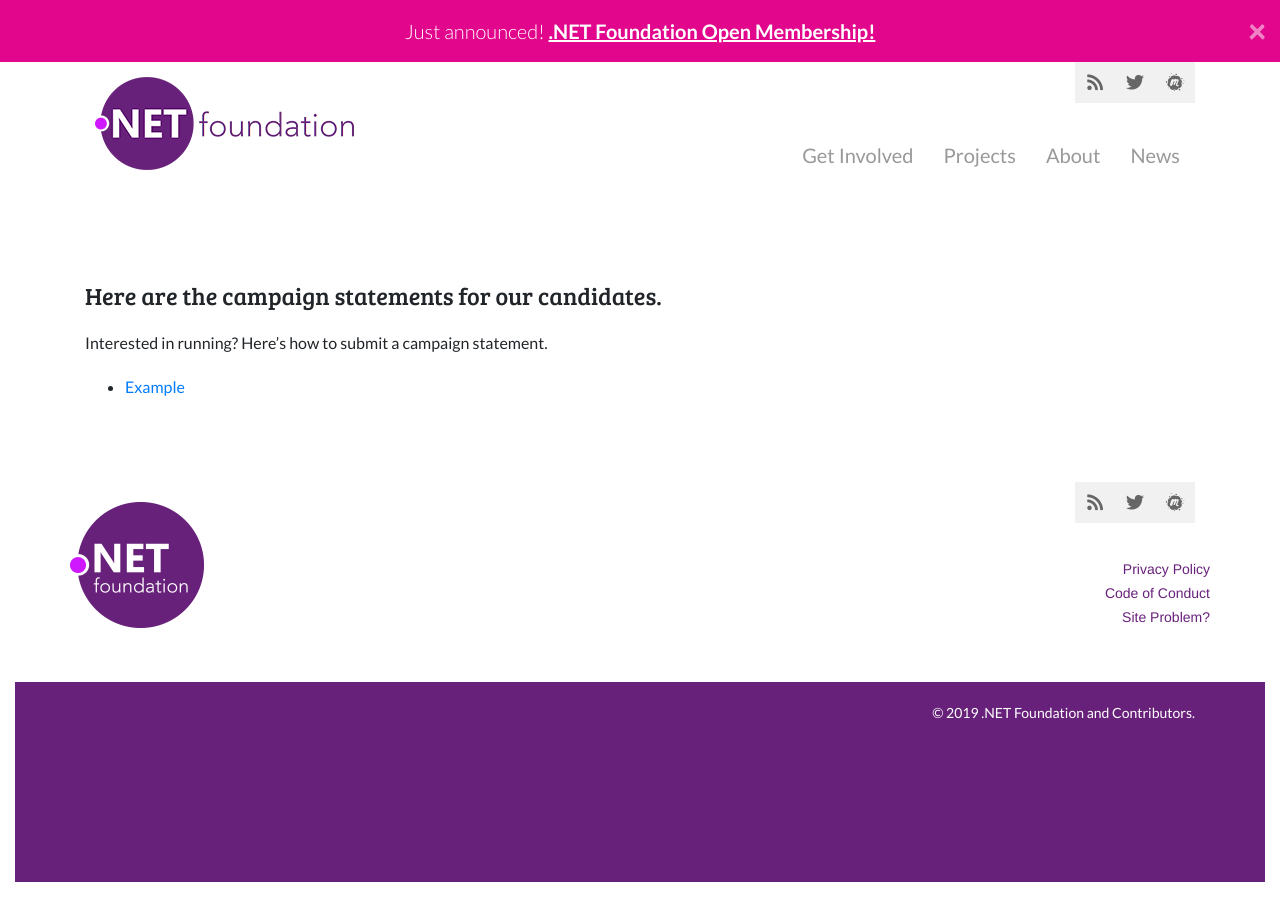
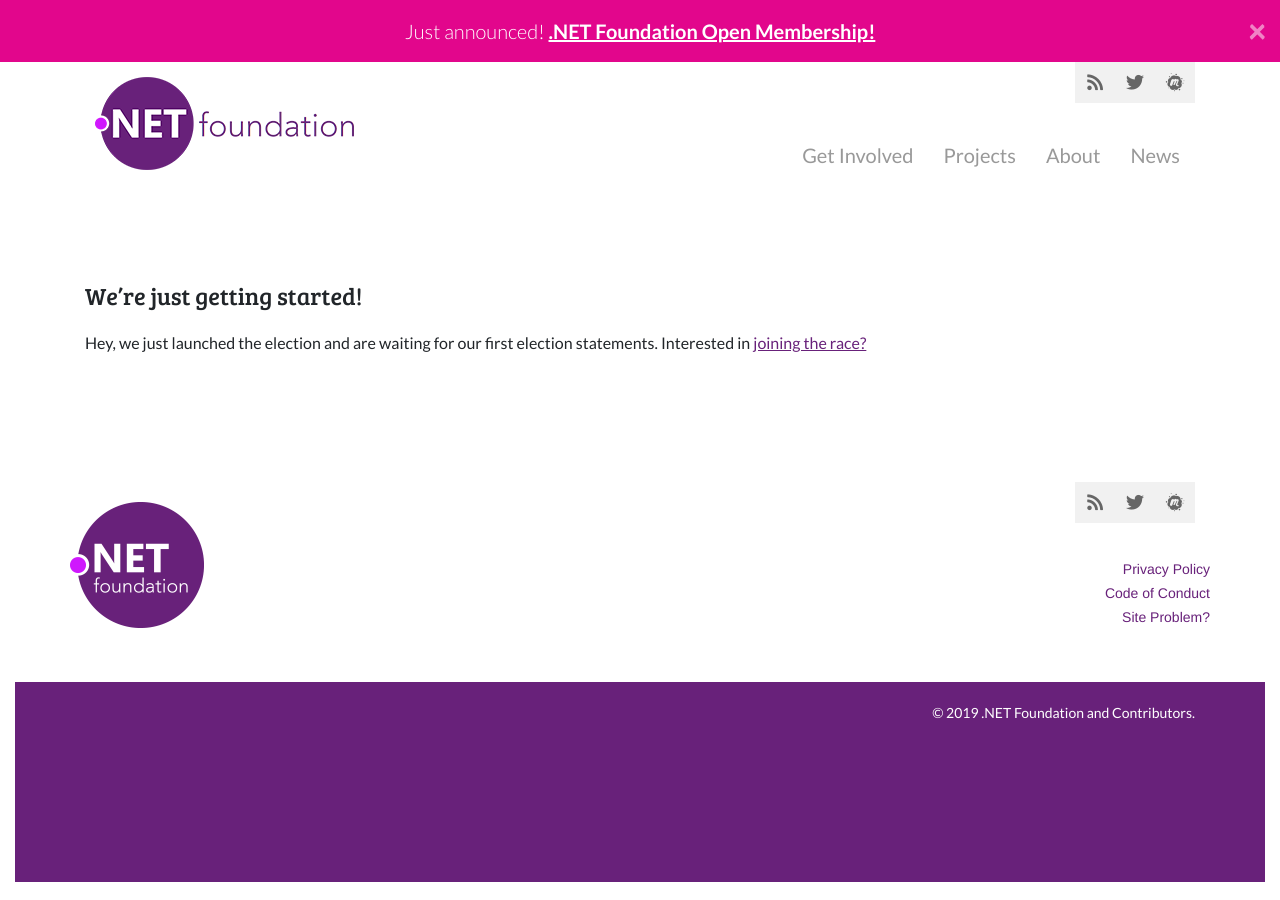
Before and after one commit to dotnet-foundation/election, a Jekyll site: the page built from candidates.md, in a window 1280 px wide. Built offline with Jekyll 4.4.1, drawn with Linux system fonts in a browser that asks for light colours; nearby versions of some CDN libraries; our own code applies the rules of GitHub Pages for plain Markdown files; comment, search, counter and statistics services are not loaded.

Commit message:
Updated content for launch

```diff
--- a/_config.yml
+++ b/_config.yml
@@ -1,6 +1,6 @@
 theme: jekyll-theme-minimal
 title: ".NET Foundation Elections"
-description: ""
+description: "This is your .NET Foundation! Get involved by voting for - or possibly running for - our next Board of Directors."
 
 collections:
   campaign-2019:
--- a/_includes/banner.html
+++ b/_includes/banner.html
@@ -8,9 +8,8 @@
           <p class="mx-auto">
             {{ site.description }} </p>
             <div class="mx-auto d-flex justify-content-between site-button_row">
-              <a href="/campaign-2019" class="site-button site-button--pink">View Election Statements</a>
-              <a href="#campaign" class="site-button site-button--pink">Campaign for a Board Seat</a>
-              <a href="#learn" class="site-button site-button--pink">Learn More</a>
+              <a href="candidates" class="site-button site-button--pink">Meet The Candidates</a>
+              <a href="campaign" class="site-button site-button--pink">Interested in Running?</a>
             </div>
         </div>
       </div>
--- a/_includes/header.html
+++ b/_includes/header.html
@@ -10,7 +10,7 @@
 
         <div class="site-nav_container container">
             <nav class="navbar navbar-expand-md align-items-end">
-                <a class="navbar-brand" href="https://dotnetfoundation.org/"><img id="site-logo" src="/img/dotNetFoundationHorizontal.png"></a>
+                <a class="navbar-brand" href="/"><img id="site-logo" src="/img/dotNetFoundationHorizontal.png"></a>
                 <button class="main-menu_toggle navbar-toggler" type="button" data-toggle="collapse" data-target="#navbarSupportedContent" aria-controls="navbarSupportedContent" aria-expanded="false" aria-label="Toggle navigation">
                     <span class="navbar-toggler-icon"></span>
                 </button>
--- a/candidates.md
+++ b/candidates.md
@@ -1,12 +1,16 @@
 ---
-permalink: /campaign-2019/index.html
+permalink: /candidates
 title: Campaign Statements
 ---
 
+{% if site.campaign-2019.size == 0 %}
+### We're just getting started!
+
+Hey, we just launched the election and are waiting for our first election statements. Interested in [joining the race?](/campaign)
+{% else %}
 ### Here are the campaign statements for our candidates.
-
-Interested in running? Here's how to submit a campaign statement.
-
-{% for candidate in site.campaign-2019 %}
-* [{{ candidate.title }}]({{ candidate.url }})
-{% endfor %}
+Interested in joining the race? [Here's how to get started](/campaign).
+  {% for candidate in site.campaign-2019 %}
+  * [{{ candidate.title }}]({{ candidate.url }})
+  {% endfor %}
+{% endif %}
```
Also changed, not shown: _campaign-2019/example.md (deleted, +0 -22 lines), campaign.md (added, +46 -0 lines), example.md (added, +22 -0 lines), index.md (+1 -28 lines).
